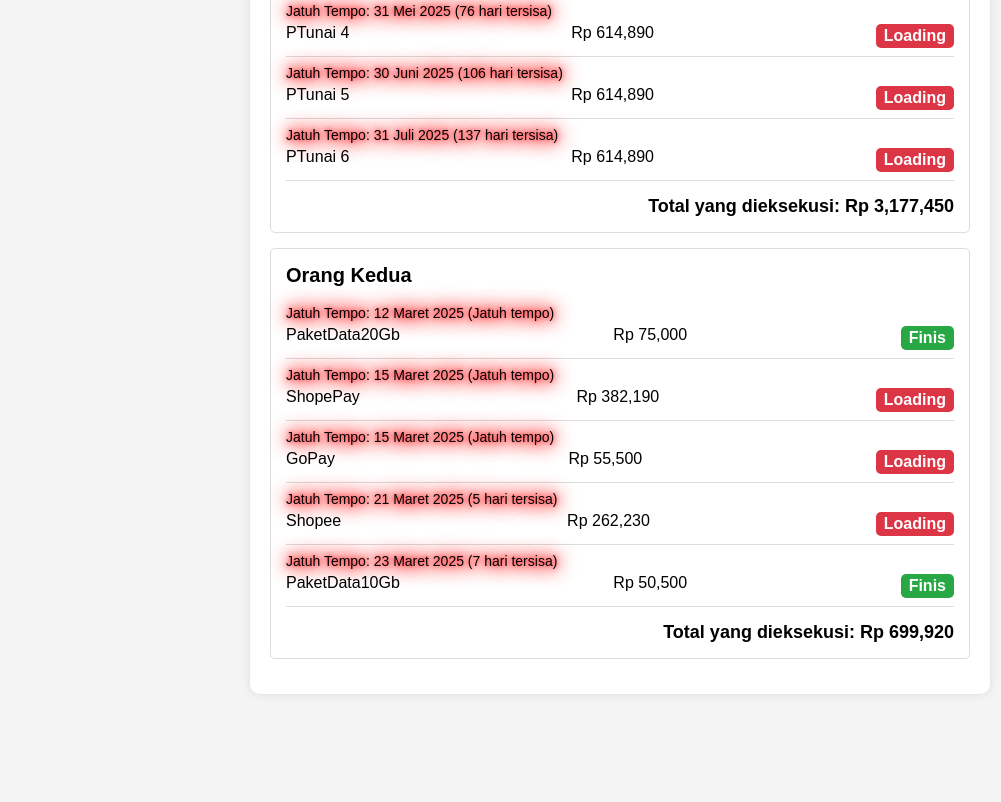
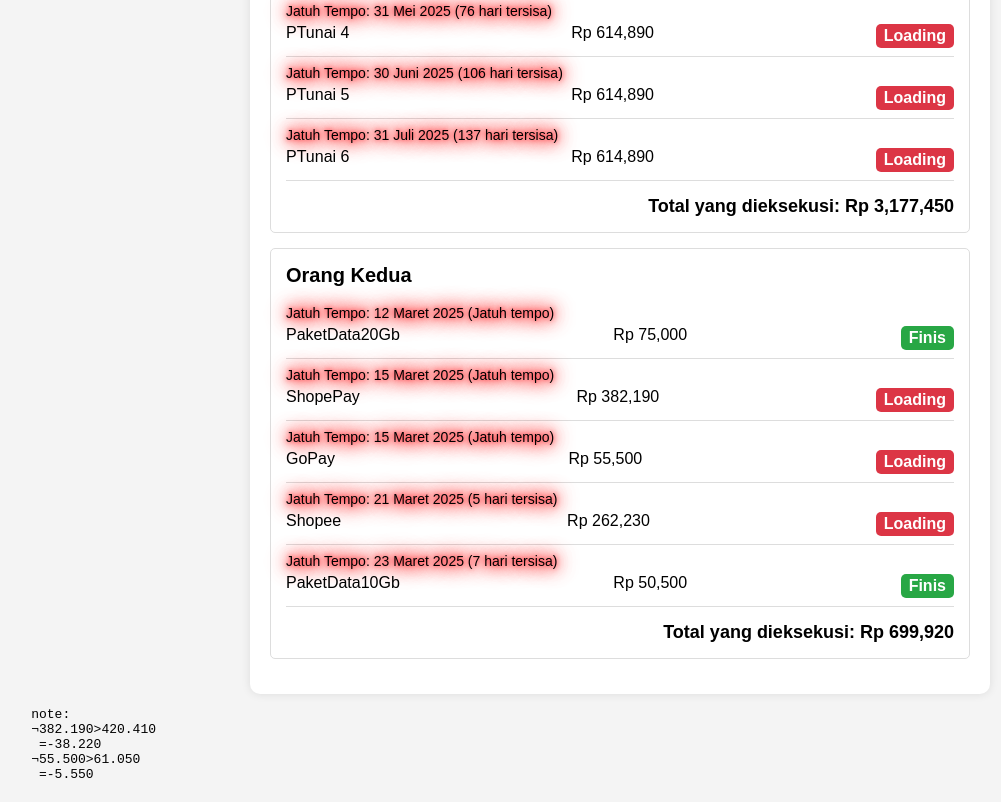
Before and after one commit to RisBrine404/kredivo, a plain HTML site: page index.html in a window 1280 px wide. Shown: the part 484-1286 px from the top of the page, without its empty margins (20-1021 px from the left). Before the commit the page ends 1198 px from the top, so only its background shows below. Drawn offline with Linux system fonts and the light colour scheme.

Commit message:
Update index.html

```diff
--- a/index.html
+++ b/index.html
@@ -74,7 +74,13 @@
         <h1>Kredivo Transaksi</h1>
         <div id="hasil"></div>
     </div>
-
+<pre>
+    note:
+    ¬382.190>420.410
+     =-38.220
+    ¬55.500>61.050
+     =-5.550
+</pre>
     <script>
         function hitungAkumulasiHutang(data) {
             return data.map(person => {
```
